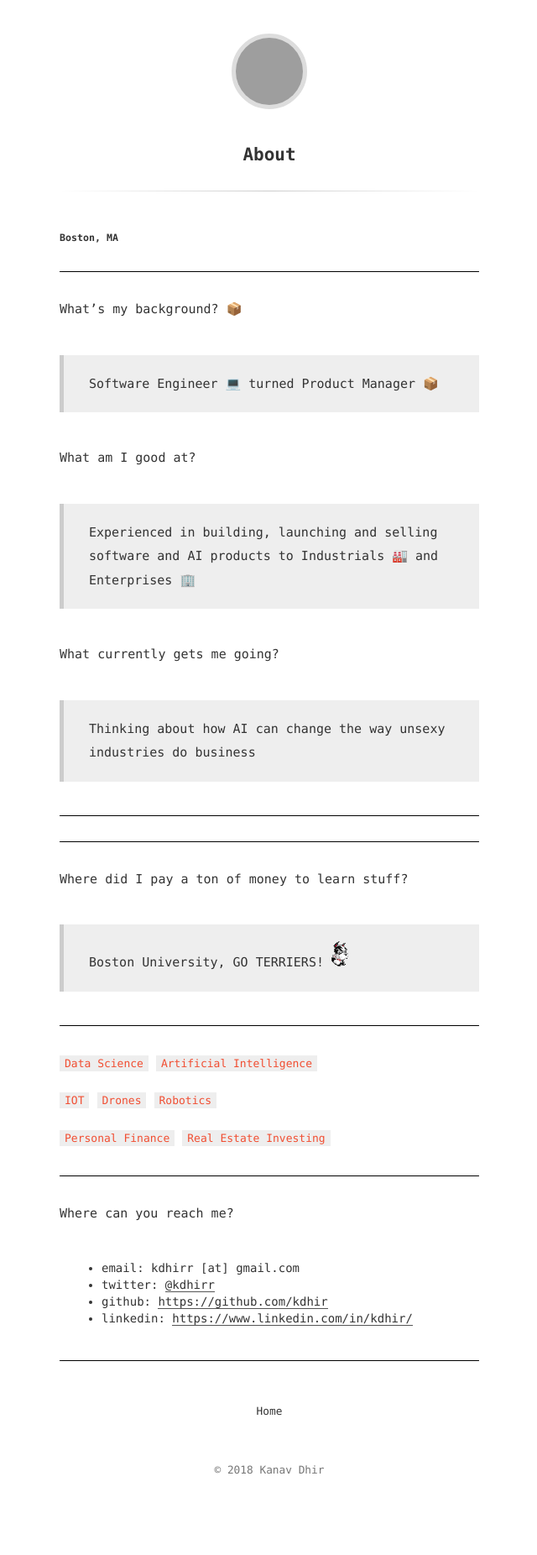
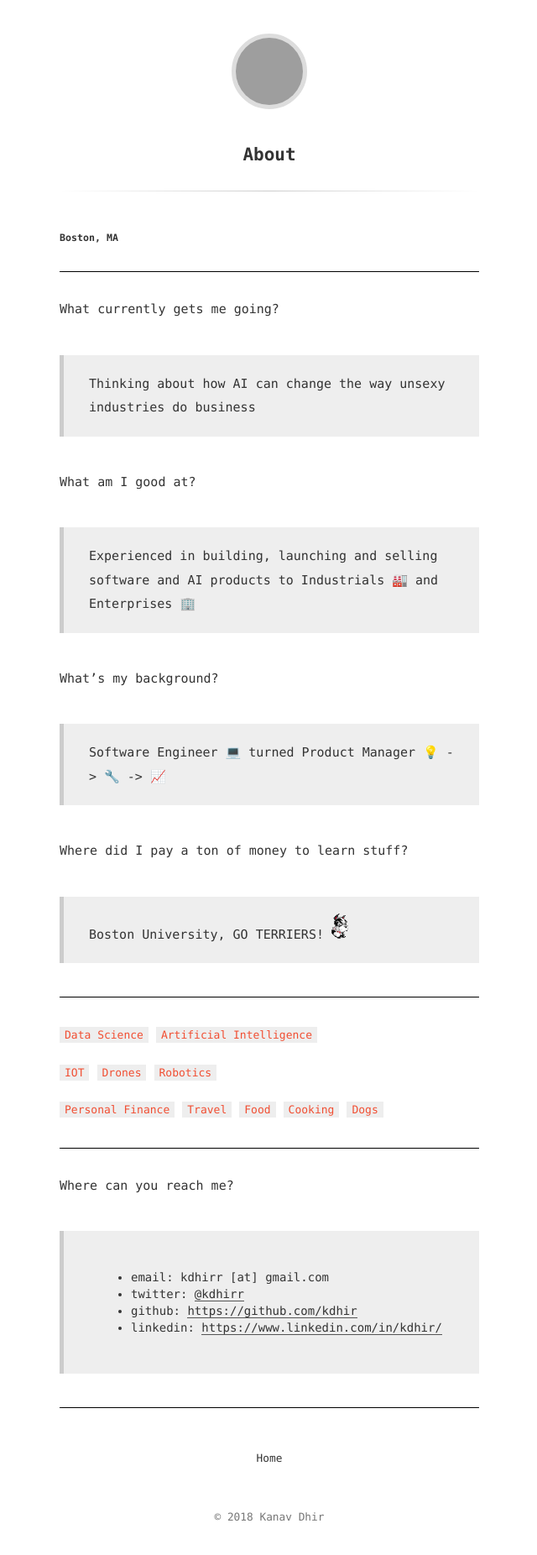
Before and after one commit to kdhir/kdhir.github.io, a Jekyll site: the page built from about.md, in a window 1280 px wide. Shown: the whole page at 84% size, without its empty margins (319-959 px from the left). Built offline with Jekyll 4.4.1, drawn with Linux system fonts in a browser that asks for light colours; emoji names are drawn with the system emoji font; before the commit the page ends 1796 px from its top, so only the background shows below that; part of the change alters nothing that is shown; grey boxes are pictures that could not be loaded.

Commit message:
update to the about page content

```diff
--- a/about.md
+++ b/about.md
@@ -6,19 +6,15 @@ title: About
 ##### Boston, MA
 
 - - - -
-What's my background? :package:
-> Software Engineer :computer:  turned Product Manager :package:
+
+What currently gets me going?
+> Thinking about how AI can change the way unsexy industries do business
 
 What am I good at?
 > Experienced in building, launching and selling software and AI products to Industrials :factory: and Enterprises :office:
 
-What currently gets me going?
-> Thinking about how AI can change the way unsexy industries do business
-
-- - - -
-
-
-- - - -
+What's my background?
+> Software Engineer :computer:  turned Product Manager :bulb: -> :wrench: -> :chart_with_upwards_trend:
 
 Where did I pay a ton of money to learn stuff?
 > Boston University, GO TERRIERS! ![alt text](assets/rhett.gif "Rhett")
@@ -29,12 +25,13 @@ Where did I pay a ton of money to learn stuff?
 
 `IOT` `Drones` `Robotics`
 
-`Personal Finance` `Real Estate Investing`
+`Personal Finance` `Travel` `Food` `Cooking` `Dogs`
 
 - - - -
 
 Where can you reach me?
 
+>
 * email: kdhirr [at] gmail.com
 * twitter: [@kdhirr](https://twitter.com/kdhirr)
 * github: [https://github.com/kdhir](https://github.com/kdhir)
```
